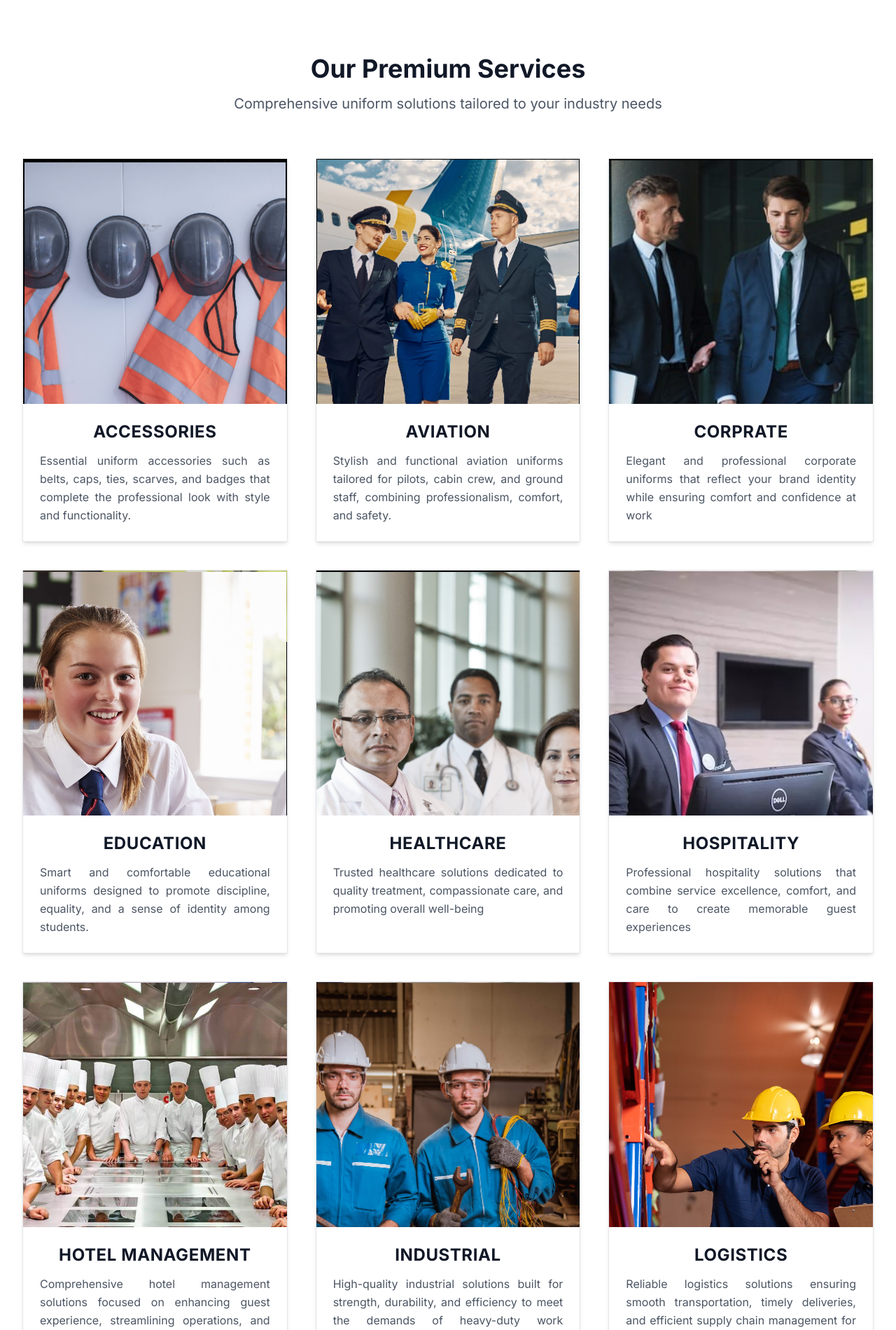
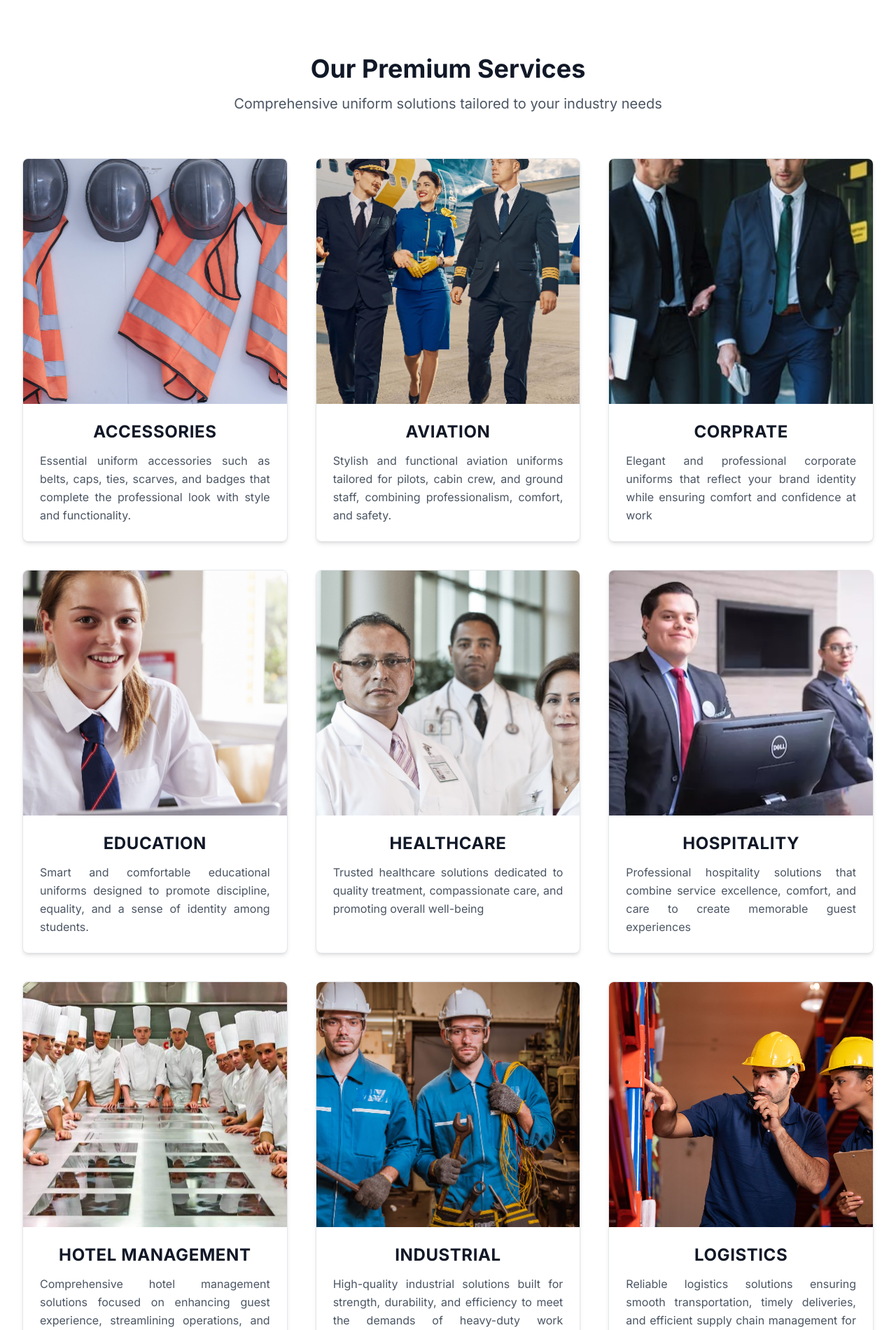
Before and after one commit to abhinavdeveloperiz/Riyadh-uniforms, a Django app: page / in a window 1280 px wide. Shown: the part 802-2702 px from the top of the page at 70% size. Run offline with Django 5.2, Linux system fonts and the light colour scheme; data comes from the database, SQL or seed files in the repository; some libraries are stand-ins or nearby versions.

Commit message:
image correption

```diff
--- a/app/templates/index.html
+++ b/app/templates/index.html
@@ -304,15 +304,14 @@
             </div>
 
             <div class="grid grid-cols-1 md:grid-cols-2 lg:grid-cols-3 gap-10">
-
                 {% for s in services %}
-                <div class="bg-white hover:shadow-xl shadow-md border border-gray-200 overflow-hidden "
+                <div class="bg-white hover:shadow-xl shadow-md border border-gray-200 overflow-hidden rounded-lg"
                     data-aos="fade-up">
 
                     <!-- Image Section (Portrait Style) -->
-                    <div class=" w-full overflow-hidden">
-                        <img src="{{ s.image.url }}" alt="{{ s.name }}" class="w-full h-[350px]  object-cover object-top
-            hover:scale-105 transform transition duration-300 ease-in-out">
+                    <div class="w-full h-[350px] overflow-hidden relative bg-gray-100">
+                        <img src="{{ s.image.url }}" alt="{{ s.name }}"
+                            class="w-full h-full object-cover hover:scale-105 transform transition duration-300 ease-in-out">
                     </div>
 
                     <!-- Content Section -->
@@ -326,7 +325,6 @@
                     </div>
                 </div>
                 {% endfor %}
-
             </div>
 
         </div>
```
Also changed, not shown: media/services/accessories.png, media/services/aviation.png, media/services/education.png.
